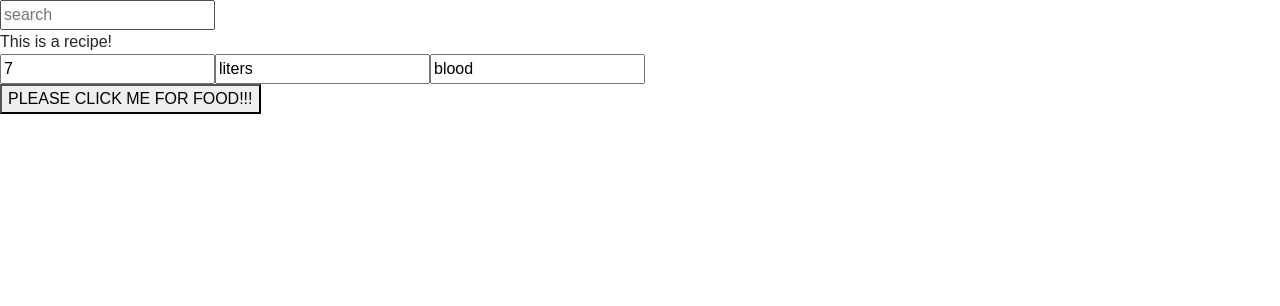
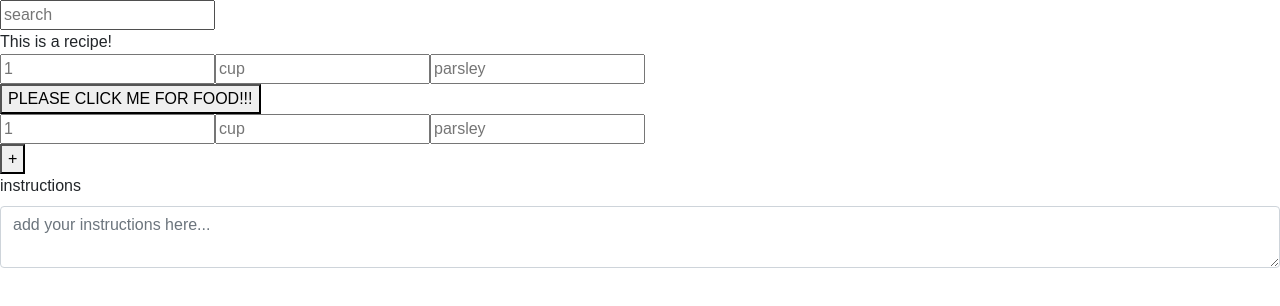
Before and after one commit to lhorgan/openrecipe, a React (Create React App) app: page / in a window 1280 px wide. Shown: the top 306 px of the page. Built offline with nearby package versions, Linux system fonts and the light colour scheme.

Commit message:
first attempt at rendering a list of ingredients

```diff
--- /dev/null
+++ b/src/components/CreateRecipeModal.js
@@ -0,0 +1,18 @@
+import React from 'react';
+import IngredientList from './IngredientList';
+
+export default class CreateRecipeModal extends React.Component {
+
+  render() {
+    return (
+      <div>
+        <IngredientList/>
+        <div className="form-group">
+          <label htmlFor="instructions">instructions</label>
+          <textarea className="form-control" id="instructions"
+                    placeholder="add your instructions here..."/>
+        </div>
+      </div>
+    );
+  }
+}
--- a/src/components/Ingredient.js
+++ b/src/components/Ingredient.js
@@ -5,9 +5,9 @@ export default class Ingredient extends React.Component {
     super(props);
 
     this.state = {"ingredient": {
-      quantity: 7,
-      measure: "liters",
-      food: "blood"
+      quantity: "",
+      measure: "",
+      food: ""
     }};
 
     this.componentDidMount = this.componentDidMount.bind(this);
@@ -17,7 +17,9 @@ export default class Ingredient extends React.Component {
   }
 
   componentDidMount() {
-    //this.setState({ingredient: this.props.ingredient});
+    if (this.props.ingredient) {
+      this.setState({ingredient: this.props.ingredient});
+    }
   }
 
   setQuantity(evt) {
--- /dev/null
+++ b/src/components/IngredientList.js
@@ -0,0 +1,45 @@
+import React from 'react';
+import Ingredient from './Ingredient';
+
+export default class IngredientList extends React.Component {
+  constructor(props) {
+    super(props);
+    this.state = {
+      ingredients : [{
+        quantity : "",
+        measure : "",
+        food : ""
+      }]
+    };
+    this.ingredientRows = this.ingredientRows.bind(this);
+    this.addIngredient = this.addIngredient.bind(this);
+  }
+
+  ingredientRows() {
+    var rows =  this.state.ingredients.map((ingredient, index) => {
+      console.log("ingredient " + index + " : ");
+      console.log(ingredient);
+      return (
+        <Ingredient ingredient={ingredient} key={index}/>
+      )
+    });
+    return rows;
+  }
+
+  addIngredient() {
+    this.setState({ingredients: this.state.ingredients.push({
+      quantity : "",
+      measure : "",
+      food : ""
+    })});
+    console.log(this.state.ingredients);
+  }
+
+  render() {
+    return (
+      <div>
+        {this.ingredientRows()}<button onClick={this.addIngredient}>+</button>
+      </div>
+    );
+  }
+}
--- a/src/containers/Home.js
+++ b/src/containers/Home.js
@@ -3,8 +3,9 @@ import { BrowserRouter } from 'react-router-dom'
 
 import SearchBox from '../components/SearchBox'
 import Recipe from '../components/Recipe'
+import CreateRecipeModal from '../components/CreateRecipeModal'
 
-class Home extends Component {
+export default class Home extends Component {
   constructor(props) {
     super(props);
   }
@@ -14,9 +15,8 @@ class Home extends Component {
       <div>
         <SearchBox />
         <Recipe />
+        <CreateRecipeModal/>
       </div>
     )
   }
 }
-
-export default Home;
```
